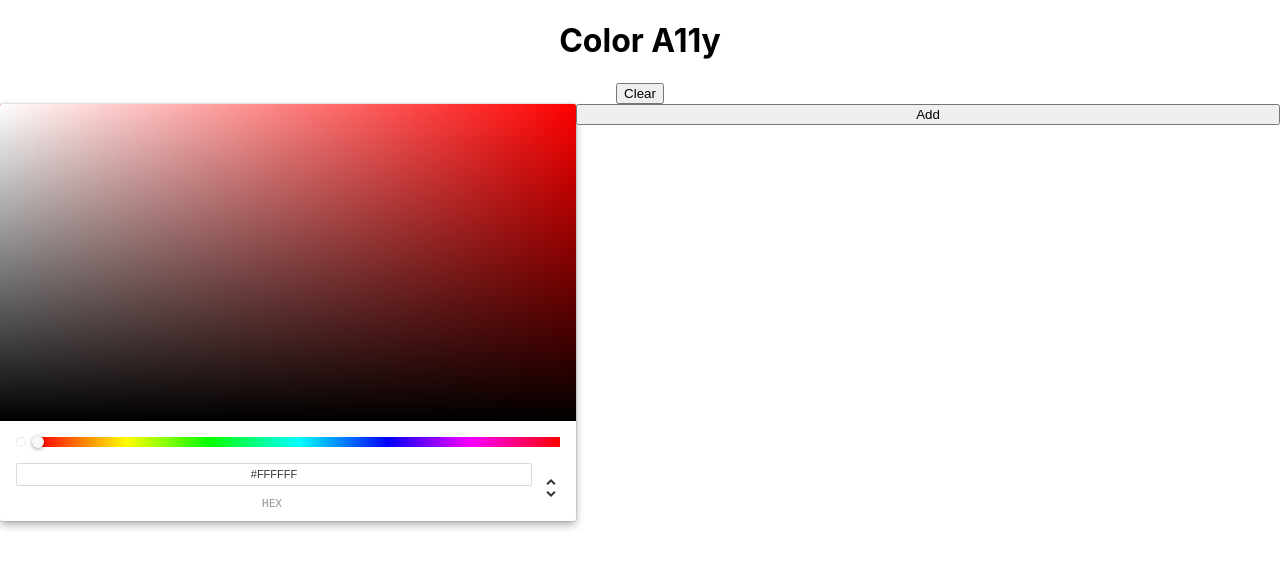
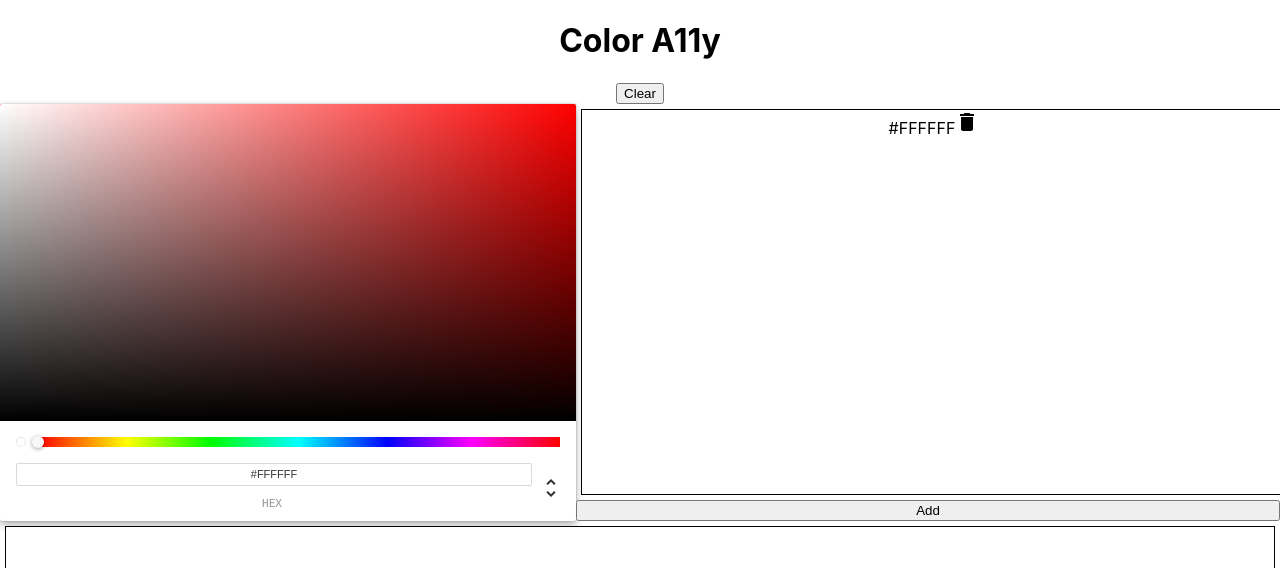
Before and after one commit to EricaJurado/color-a11y, a React (Create React App) app: page / in a window 1280 px wide. Shown: the top 568 px of the page. Built offline with nearby package versions, Linux system fonts and the light colour scheme.

Commit message:
color compliance & delete

```diff
--- a/package.json
+++ b/package.json
@@ -3,6 +3,10 @@
   "version": "0.1.0",
   "private": true,
   "dependencies": {
+    "@emotion/react": "^11.11.1",
+    "@emotion/styled": "^11.11.0",
+    "@mui/icons-material": "^5.14.19",
+    "@mui/material": "^5.14.19",
     "@testing-library/jest-dom": "^5.17.0",
     "@testing-library/react": "^13.4.0",
     "@testing-library/user-event": "^13.5.0",
--- a/src/App.js
+++ b/src/App.js
@@ -4,7 +4,7 @@ import ContrastGrid from "./ContrastGrid";
 import "./App.scss";
 
 function App() {
-  const [colors, setColors] = useState([]);
+  const [colors, setColors] = useState(["#FFFFFF"]);
   return (
     <div className="App">
       <h1>Color A11y</h1>
--- a/src/ColorPicker.jsx
+++ b/src/ColorPicker.jsx
@@ -1,10 +1,27 @@
-import React, { useState } from "react";
+import React, { useState, useEffect } from "react";
 import { ChromePicker } from "react-color";
-import { hexToRgb } from "./colorutils";
+import { getItemColorForBackground } from "./colorutils";
 
+import DeleteIcon from "@mui/icons-material/Delete";
+
+/**
+ * ColorPicker component for selecting and managing colors.
+ *
+ * @component
+ * @param {string[]} props.colors - Array of colors
+ * @param {function} props.setColors - Function to update colors array
+ * @returns {JSX.Element} The ColorPicker component.
+ */
 const ColorPicker = ({ colors, setColors }) => {
   const [color, setColor] = useState("#ffffff");
   const [currColorIndex, setCurrColorIndex] = useState(0);
+
+  useEffect(() => {
+    if (currColorIndex >= colors.length) {
+      setCurrColorIndex(0);
+      setColor(colors[0]);
+    }
+  }, [colors, currColorIndex]);
 
   const handleColorChange = (newColor) => {
     setColor(newColor.hex);
@@ -18,17 +35,23 @@ const ColorPicker = ({ colors, setColors }) => {
     setCurrColorIndex(colors.length);
   };
 
+  const handleRemoveColor = (index) => {
+    let colorsCopy = [...colors];
+    colorsCopy.splice(index, 1);
+
+    if (index >= colorsCopy.length - 2) {
+      setCurrColorIndex(0);
+      setColor(colorsCopy[0]);
+      setColors(colorsCopy);
+    } else {
+      setColor(colorsCopy[index]);
+      setColors(colorsCopy);
+    }
+  };
+
   const handleClearColors = () => {
     setColors([]);
     setCurrColorIndex(0);
-  };
-
-  const getTextColorForBackground = (backgroundColor) => {
-    const threshold = 128;
-    const [r, g, b] = hexToRgb(backgroundColor);
-    const luminance = 0.299 * r + 0.587 * g + 0.114 * b;
-    const labelTextColor = luminance > threshold ? "#000000" : "#ffffff";
-    return labelTextColor;
   };
 
   return (
@@ -56,11 +79,17 @@ const ColorPicker = ({ colors, setColors }) => {
                 <span
                   className="color-swatch-text"
                   style={{
-                    color: getTextColorForBackground(color),
+                    color: getItemColorForBackground(color),
                   }}
                 >
                   {color}
                 </span>
+                <DeleteIcon
+                  onClick={() => handleRemoveColor(index)}
+                  style={{
+                    color: getItemColorForBackground(color),
+                  }}
+                />
               </div>
             ))}
             <button onClick={handleAddColor}>Add</button>
--- a/src/ContrastGrid.jsx
+++ b/src/ContrastGrid.jsx
@@ -1,5 +1,6 @@
 import React, { useState, useEffect } from "react";
 import PropTypes from "prop-types";
+import { isContrastCompliant } from "./colorutils";
 
 const createColorGrid = (backgroundColors, textColors) => {
   let colorGrid = [];
@@ -9,6 +10,7 @@ const createColorGrid = (backgroundColors, textColors) => {
       row.push({
         backgroundColor: backgroundColor,
         textColor: textColor,
+        isContrastCompliant: isContrastCompliant(backgroundColor, textColor),
       });
     });
     colorGrid.push(row);
@@ -24,6 +26,7 @@ const ContrastGrid = ({ colors }) => {
     console.log(colors);
     setColorGrid(createColorGrid(colors, colors));
   }, [colors]);
+
   return (
     <div>
       {colorGrid.map((row, rowIndex) => (
@@ -37,7 +40,7 @@ const ContrastGrid = ({ colors }) => {
                 color: color.textColor,
               }}
             >
-              Aa
+              {color.isContrastCompliant ? "✓" : "✕"}
             </div>
           ))}
         </div>
--- a/src/colorutils.js
+++ b/src/colorutils.js
@@ -2,7 +2,8 @@
  * Checks if the contrast between two colors is compliant with WCAG standards.
  * @param {string} bgColor - The background color
  * @param {string} txtColor - The text color
- * @returns {boolean} - Returns true if the contrast ratio is greater than or equal to 4.5 meaning it's WCAG compliant. Otherwise, returns false.
+ * @returns {boolean} - Returns true if the contrast ratio is greater than or
+ *        equal to 4.5 meaning it's WCAG compliant. Otherwise, returns false.
  */
 const isContrastCompliant = (bgColor, txtColor) => {
   const contrastRatio = getContrastRatio(bgColor, txtColor);
@@ -73,9 +74,24 @@ const getRelativeLuminance = (color) => {
   return 0.2126 * R + 0.7152 * G + 0.0722 * B;
 };
 
+/**
+ * Returns color of item (text/icon/etc) that should be visible on
+ * the given background color
+ * @param {string} backgroundColor - Background color in hex
+ * @returns {string} Black or white hex color
+ */
+const getItemColorForBackground = (backgroundColor) => {
+  const threshold = 128;
+  const [r, g, b] = hexToRgb(backgroundColor);
+  const luminance = 0.299 * r + 0.587 * g + 0.114 * b;
+  const itemColor = luminance > threshold ? "#000000" : "#ffffff";
+  return itemColor;
+};
+
 export {
   isContrastCompliant,
   getContrastRatio,
   hexToRgb,
   getRelativeLuminance,
+  getItemColorForBackground,
 };
```
Also changed, not shown: 1 other file (tests, documents, lock files or other folders).
